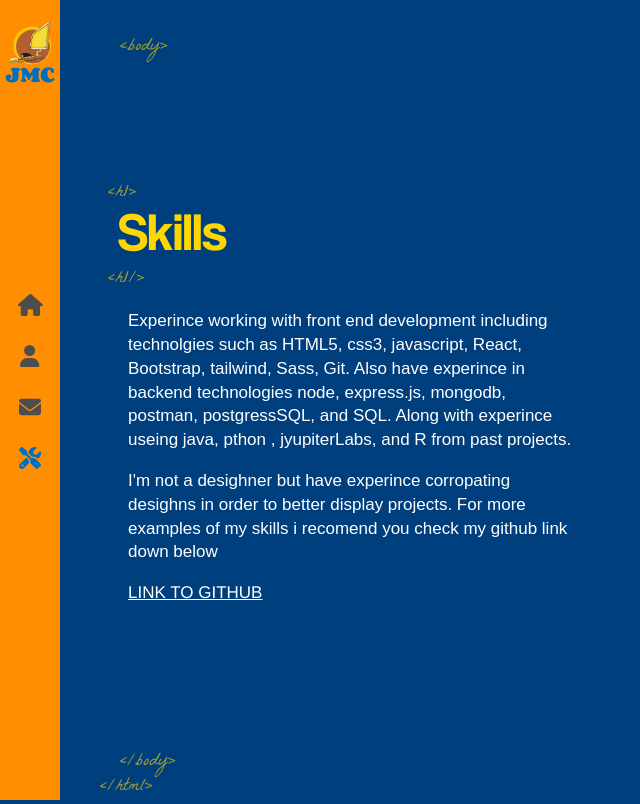
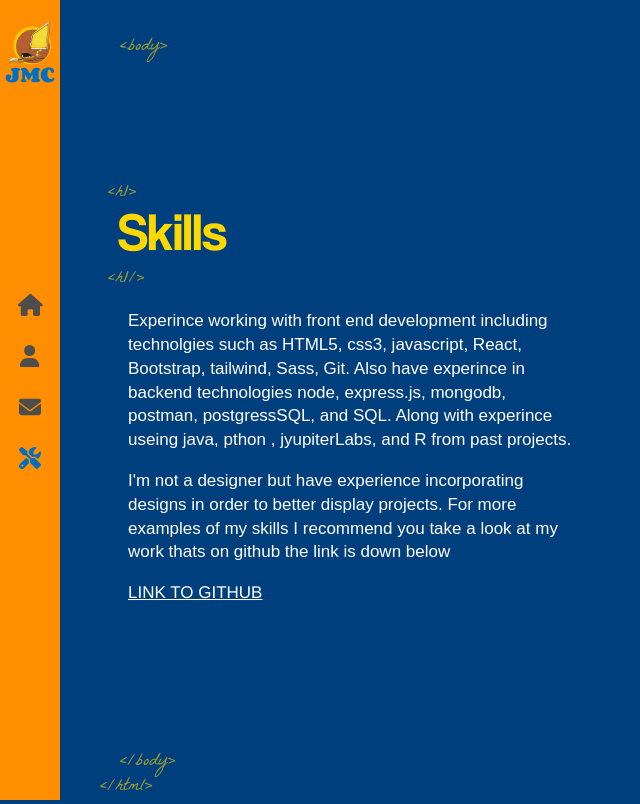
Before and after one commit to jmctheowl8/portfolio, a React (Vite) app in the folder project/: page /skills in a window 1280 px wide. Shown: the whole page, without its empty margins (0-640 px from the left). Built offline with nearby package versions, Linux system fonts and the light colour scheme; no server answers.

Commit message:
spell check on text

```diff
--- a/project/src/commponents/About/index.jsx
+++ b/project/src/commponents/About/index.jsx
@@ -18,7 +18,7 @@ const About = () =>{
                     About
                 </h1>
                 <p>
-                Hi, my name is John MIchael Cabrera, a passionate aspiring Software Engineer. What motivates me is the creative aspect and problem solving that's involved with working on projects. There's a feeling that you get when fishing a project. A sense of excitement knowing that you achieved something that not just anybody can do. I recently  graduated with a Bachelor's degree in Computer Science from lehman college
+                Hi, my name is John MIchael Cabrera, a passionate aspiring Software Engineer. What motivates me is the creativity and problem solving that's involved with working on projects. There's a feeling that you get when finishing a project. A sense of excitement knowing that you achieved something that not just anybody can do. I recently  graduated with a Bachelor's degree in Computer Science from lehman college
                     where I developed the tools needed to work on projects. In a field that's ever evolving I love to learn new things
 
                 </p>
--- a/project/src/commponents/Skills/TextSection/index.jsx
+++ b/project/src/commponents/Skills/TextSection/index.jsx
@@ -6,7 +6,7 @@ const TextSection = () => {
             <h1>Skills</h1>
             <p>Experince working with front end development including technolgies such as HTML5, css3, javascript, React, Bootstrap, tailwind, Sass, Git. Also have experince in backend technologies node, express.js, mongodb, postman, postgressSQL, and SQL. Along with experince useing java, pthon , jyupiterLabs, and R from past projects.
             </p>
-            <p>I'm not a desighner but have experince corropating desighns in order to better display projects. For more examples of my skills i recomend you check my github link down below </p>
+            <p>I'm not a designer but have experience incorporating designs in order to better display projects. For more examples of my skills I recommend you take a look at my work thats on github the link is down below </p>
             <a href="https://github.com/jmctheowl8">LINK TO GITHUB</a>
         </div>
     );
```
